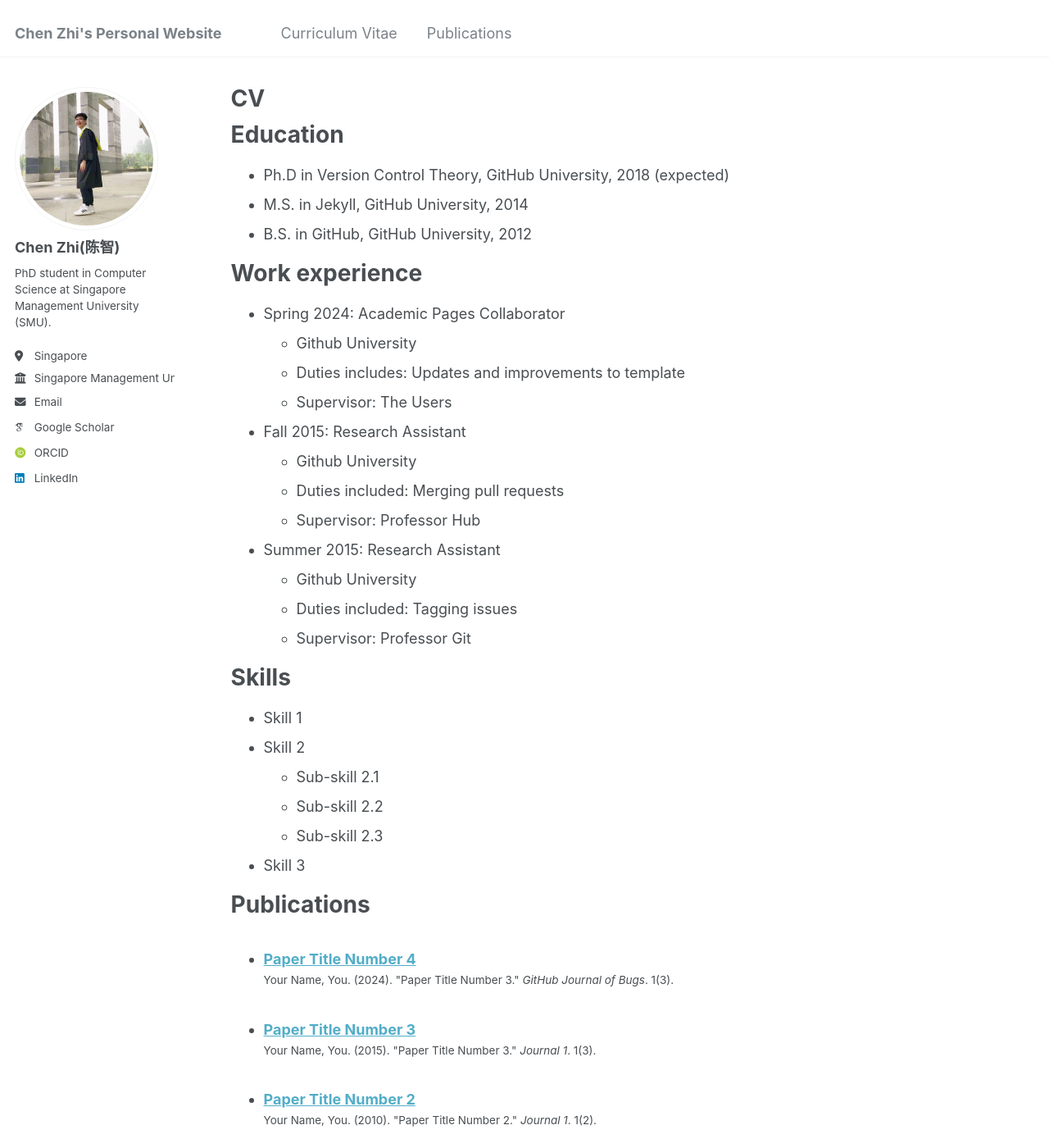
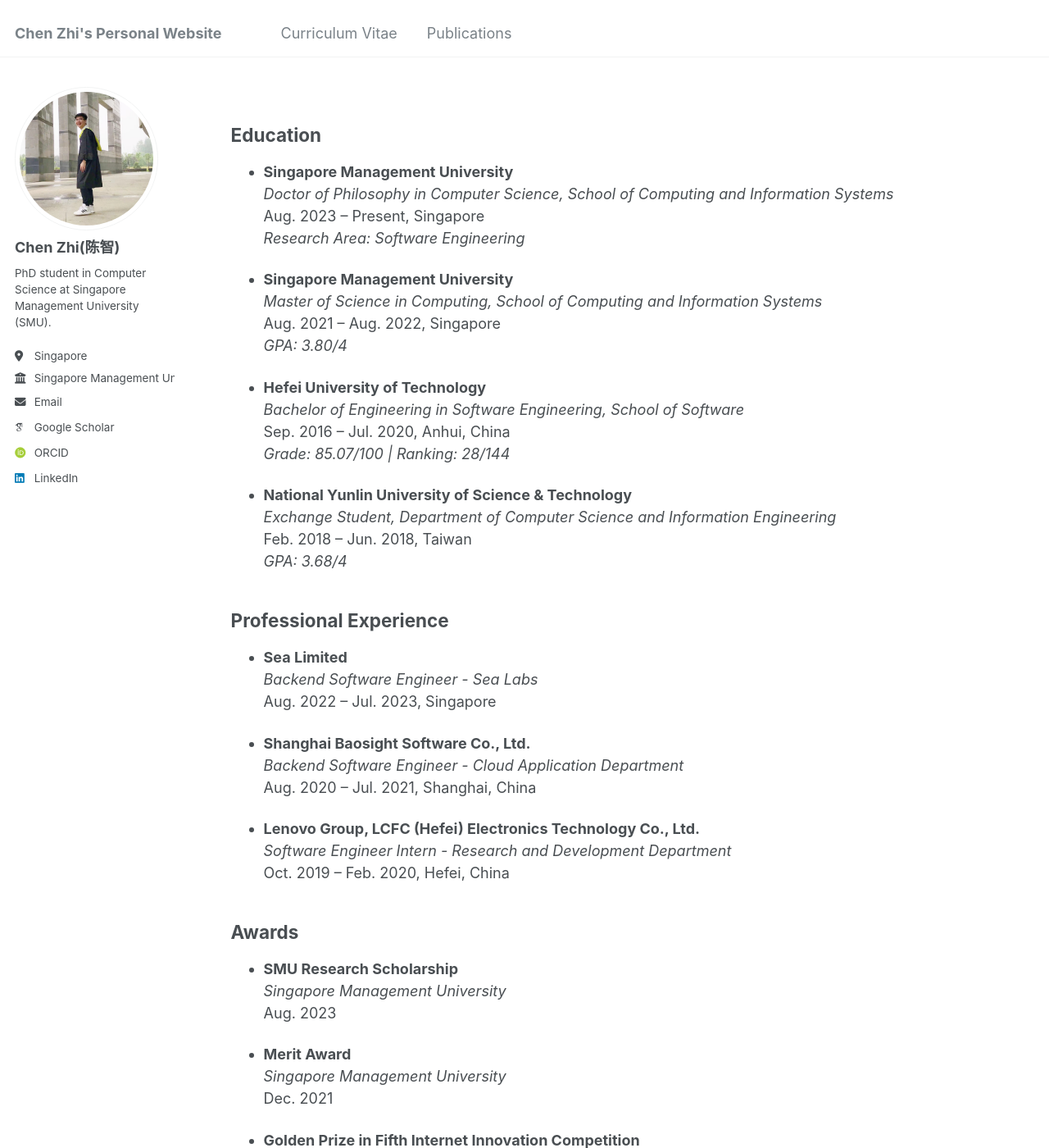
Before and after one commit to chenzhi-cz/chenzhi-cz.github.io, a Jekyll site: the page built from _pages/cv.md, in a window 1280 px wide and 1400 px high. Shown: the whole window at 82% size. Built offline with Jekyll 4.4.1, drawn with Linux system fonts in a browser that asks for light colours; some web fonts are replaced; some of the changed text lies outside the part shown.

Commit message:
Update cv.md

```diff
--- a/_pages/cv.md
+++ b/_pages/cv.md
@@ -1,6 +1,6 @@
 ---
 layout: archive
-title: "CV"
+title: ""
 permalink: /cv/
 author_profile: true
 redirect_from:
@@ -9,56 +9,57 @@ redirect_from:
 
 {% include base_path %}
 
-Education
-======
-* Ph.D in Version Control Theory, GitHub University, 2018 (expected)
-* M.S. in Jekyll, GitHub University, 2014
-* B.S. in GitHub, GitHub University, 2012
+## Education
+- **Singapore Management University**
+  *Doctor of Philosophy in Computer Science, School of Computing and Information Systems*
+  Aug. 2023 -- Present, Singapore
+  *Research Area: Software Engineering*
 
-Work experience
-======
-* Spring 2024: Academic Pages Collaborator
-  * Github University
-  * Duties includes: Updates and improvements to template
-  * Supervisor: The Users
+- **Singapore Management University**
+  *Master of Science in Computing, School of Computing and Information Systems*
+  Aug. 2021 -- Aug. 2022, Singapore
+  *GPA: 3.80/4*
 
-* Fall 2015: Research Assistant
-  * Github University
-  * Duties included: Merging pull requests
-  * Supervisor: Professor Hub
+- **Hefei University of Technology**
+  *Bachelor of Engineering in Software Engineering, School of Software*
+  Sep. 2016 -- Jul. 2020, Anhui, China
+  *Grade: 85.07/100 | Ranking: 28/144*
 
-* Summer 2015: Research Assistant
-  * Github University
-  * Duties included: Tagging issues
-  * Supervisor: Professor Git
+- **National Yunlin University of Science & Technology**
+  *Exchange Student, Department of Computer Science and Information Engineering*
+  Feb. 2018 -- Jun. 2018, Taiwan
+  *GPA: 3.68/4*
 
-Skills
-======
-* Skill 1
-* Skill 2
-  * Sub-skill 2.1
-  * Sub-skill 2.2
-  * Sub-skill 2.3
-* Skill 3
 
-Publications
-======
-  <ul>{% for post in site.publications reversed %}
-    {% include archive-single-cv.html %}
-  {% endfor %}</ul>
+## Professional Experience
 
-Talks
-======
-  <ul>{% for post in site.talks reversed %}
-    {% include archive-single-talk-cv.html  %}
-  {% endfor %}</ul>
+- **Sea Limited**
+  *Backend Software Engineer - Sea Labs*
+  Aug. 2022 -- Jul. 2023, Singapore
 
-Teaching
-======
-  <ul>{% for post in site.teaching reversed %}
-    {% include archive-single-cv.html %}
-  {% endfor %}</ul>
+- **Shanghai Baosight Software Co., Ltd.**
+  *Backend Software Engineer - Cloud Application Department*
+  Aug. 2020 -- Jul. 2021, Shanghai, China
 
-Service and leadership
-======
-* Currently signed in to 43 different slack teams
+- **Lenovo Group, LCFC (Hefei) Electronics Technology Co., Ltd.**
+  *Software Engineer Intern - Research and Development Department*
+  Oct. 2019 -- Feb. 2020, Hefei, China
+
+
+## Awards
+
+- **SMU Research Scholarship**
+  *Singapore Management University*
+  Aug. 2023
+
+- **Merit Award**
+  *Singapore Management University*
+  Dec. 2021
+
+- **Golden Prize in Fifth Internet Innovation Competition**
+  *Hefei University of Technology*
+  Aug. 2018
+
+- **Second-Class Merit-Based Scholarship**
+  *Hefei University of Technology*
+  Sep. 2017
```
